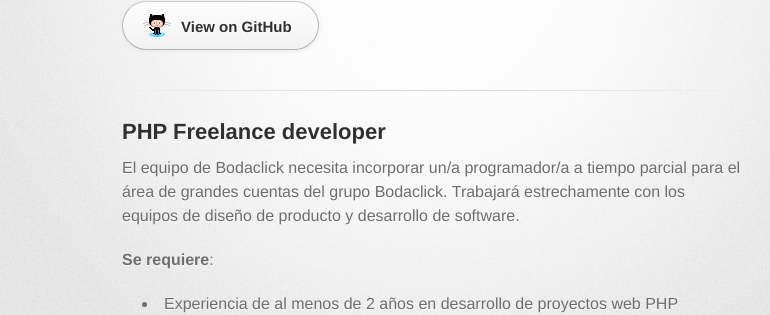
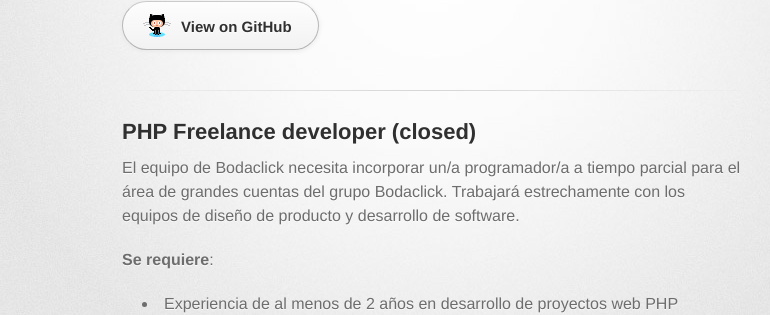
Before and after one commit to Bodaclick/bodaclick.github.com, a Jekyll site: the page built from _posts/2013-03-13-PHP-freelance-developer.html, in a window 1280 px wide. Shown: the part 156-471 px from the top of the page, without its empty margins (208-978 px from the left). Built offline with Jekyll 4.4.1, drawn with Linux system fonts in a browser that asks for light colours; some web fonts are replaced; Markdown is read by kramdown in place of the engine named in the settings.

Commit message:
Update 2013-03-13-PHP-freelance-developer.html

```diff
--- a/_posts/2013-03-13-PHP-freelance-developer.html
+++ b/_posts/2013-03-13-PHP-freelance-developer.html
@@ -1,8 +1,8 @@
 ---
 layout: default
-title:  PHP Freelance developer
+title:  (closed) PHP Freelance developer
 ---
-<h2>PHP Freelance developer</h2>
+<h2>PHP Freelance developer (closed)</h2>
   <p class="TableContents">El equipo de Bodaclick necesita incorporar un/a programador/a a tiempo parcial para el área de grandes cuentas del grupo Bodaclick. Trabajará estrechamente con los equipos de diseño de producto y desarrollo de software.</p>
 <p class="TableContents"><span><strong>Se requiere</strong>:</span></p>
 <ul>
```
